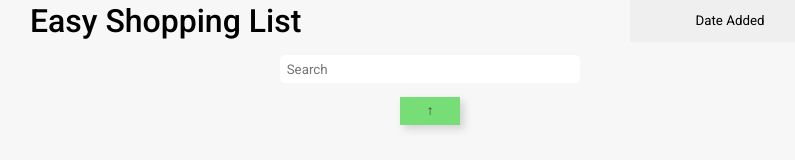
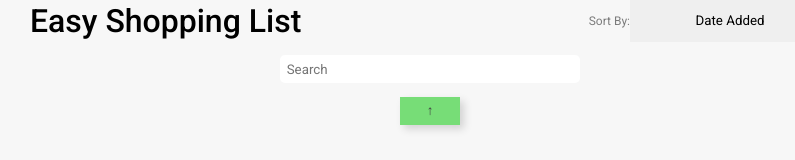
Before and after one commit to jamesaucode/shopping, a React (Create React App) app: page / in a window 1280 px wide. Shown: the top 160 px of the page, without its empty margins (210-1005 px from the left). Built offline with nearby package versions, Linux system fonts and the light colour scheme.

Commit message:
Changed ui and added onblur submit support

```diff
--- a/src/components/Dashboard.js
+++ b/src/components/Dashboard.js
@@ -249,7 +249,11 @@ export default class Dashboard extends Component {
         <div className="wrapper--nav-bar">
           <nav className="nav-bar">
             <h1 className="heading">Easy Shopping List</h1>
+            <label className="label-with-width margin-left-auto" htmlFor="sort">
+            Sort By:
+            </label>
             <select
+              name="sort"
               className="select--sortBy"
               value={this.state.sortBy}
               onChange={this.onSortByChange}
--- a/src/style/_utilities.scss
+++ b/src/style/_utilities.scss
@@ -19,3 +19,7 @@ input {
   min-width: 300px;
   background-color: inherit;
 }
+
+.margin-left-auto {
+  margin-left: auto;
+}
--- a/src/style/app.scss
+++ b/src/style/app.scss
@@ -113,7 +113,7 @@
 .select--sortBy {
   width: 200px;
   padding: 1em;
-  margin-left: auto;
+  // margin-left: 2em;
   /* for Firefox */
   -moz-appearance: none;
   /* for Chrome */
@@ -255,6 +255,12 @@
   font-size: 0.75em;
   width: 0;
   color: rgba(0, 0, 0, 0.5);
+
+  &-with-width {
+    font-size: 0.75em;
+    width: initial;
+    color: rgba(0, 0, 0, 0.5);
+  }
 }
 
 .notes {
```
